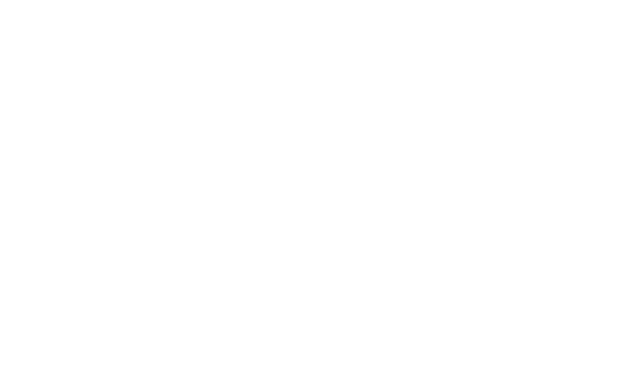
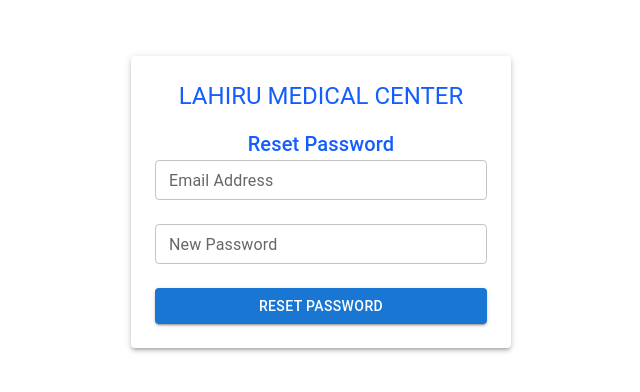
Before and after one commit to VirajithaDilsh/channeling-center-management-system, a React (Vite) app: page /forgot-password in a window 1280 px wide. Before the commit this address had no page. Shown: the part 198-590 px from the top of the page, without its empty margins (319-959 px from the left). Built offline with nearby package versions, Linux system fonts and the light colour scheme.

Commit message:
create FrogotPassword page and Api call

```diff
--- a/package.json
+++ b/package.json
@@ -10,6 +10,10 @@
     "preview": "vite preview"
   },
   "dependencies": {
+    "@emotion/react": "^11.14.0",
+    "@emotion/styled": "^11.14.1",
+    "@mui/icons-material": "^7.3.9",
+    "@mui/material": "^7.3.9",
     "axios": "^1.13.6",
     "lucide-react": "^0.576.0",
     "react": "^19.2.0",
--- /dev/null
+++ b/src/pages/ForgotPassword.jsx
@@ -0,0 +1,88 @@
+import React, { useState } from "react";
+import {
+  TextField,
+  Button,
+  Typography,
+  Paper
+} from "@mui/material";
+import { useNavigate } from "react-router-dom";
+import axios from "axios";
+
+const ForgotPassword = () => {
+  const [email, setEmail] = useState("");
+  const [newPassword, setNewPassword] = useState("");
+  const [message, setMessage] = useState("");
+  const navigate = useNavigate();
+
+  const handleReset = async () => {
+    try {
+      const res = await axios.post("http://localhost:5000/api/reset-password", {
+        email,
+        newPassword,
+      });
+      setMessage(res.data.message);
+      // Redirect to login after reset
+      setTimeout(() => navigate("/"), 2000);
+    } catch (err) {
+      setMessage(err.response?.data?.message || "Reset failed");
+    }
+  };
+
+  return (
+    <div className="min-h-screen flex items-center justify-center bg-cover bg-center">
+      <Paper elevation={3} className="w-[380px] p-6 text-center">
+
+        <div className="flex flex-col items-center mb-4">
+
+
+                  <Typography variant="h5" className="text-blue-600 font-semibold">
+                    LAHIRU MEDICAL CENTER
+                  </Typography>
+
+
+                </div>
+        <Typography variant="h6" className="text-blue-600 font-semibold mb-4">
+          Reset Password
+        </Typography>
+
+        <div className="mb-6">
+             <TextField
+          fullWidth
+          label="Email Address"
+          variant="outlined"
+          size="small"
+          value={email}
+          onChange={(e) => setEmail(e.target.value)}
+          className="mb-4"
+        />
+
+
+        </div>
+
+        <div className="mb-6">
+             <TextField
+          fullWidth
+          label="New Password"
+          type="password"
+          variant="outlined"
+          size="small"
+          value={newPassword}
+          onChange={(e) => setNewPassword(e.target.value)}
+          className="mb-4"
+        />
+
+        </div>
+
+
+
+        <Button variant="contained" onClick={handleReset} fullWidth>
+          Reset Password
+        </Button>
+
+        {message && <Typography color="primary" className="mt-2">{message}</Typography>}
+      </Paper>
+    </div>
+  );
+};
+
+export default ForgotPassword;
--- a/src/pages/Login.jsx
+++ b/src/pages/Login.jsx
@@ -1,4 +1,4 @@
-import React from "react";
+// import React from "react";
 import {
   TextField,
   Button,
@@ -9,10 +9,36 @@
   Link
 } from "@mui/material";
 import LockIcon from "@mui/icons-material/Lock";
+import React, { useState } from "react";
+import axios from "axios";
+import { useNavigate } from "react-router-dom";
 
 
 
 const Login = () => {
+
+   const [email, setEmail] = useState("");
+  const [password, setPassword] = useState("");
+  const [error, setError] = useState("");
+    const navigate = useNavigate();
+
+ const handleLogin = async () => {
+  console.log("Login clicked");
+  try {
+    const res = await axios.post("http://localhost:5000/api/login", {
+      email,
+      password,
+    });
+    console.log(res.data);
+    setError(""); // clear error
+    // alert("Login successful!");
+    navigate("/dashboard")
+  } catch (err) {
+    console.error(err.response?.data || err.message);
+    setError(err.response?.data?.message || "Login failed");
+  }
+};
+
   return (
      <div
       className="min-h-screen flex items-center justify-center bg-cover bg-center"
@@ -41,6 +67,8 @@
             variant="outlined"
             size="small"
             placeholder="your@example.com"
+            value={email} // bind state
+           onChange={(e) => setEmail(e.target.value)}
           />
         </div>
 
@@ -53,6 +81,8 @@
             variant="outlined"
             size="small"
             placeholder="Enter your password"
+             value={password} // bind state
+             onChange={(e) => setPassword(e.target.value)}
           />
         </div>
 
@@ -63,19 +93,21 @@
             label="Remember me"
           />
 
-          <Link href="#" underline="hover" className="text-sm">
+          <Link
+            component="button"
+            underline="hover"
+            className="text-sm"
+            onClick={() => navigate("/forgot-password")} // ✅ navigate to forgot page
+          >
             Forgot password?
           </Link>
         </div>
 
         {/* Login button */}
-        <Button
-          variant="contained"
-          fullWidth
-          className="!bg-blue-500 hover:!bg-blue-600"
-        >
-          Login
-        </Button>
+       <Button variant="contained" onClick={handleLogin} fullWidth>
+  Login
+  {error && <Typography color="error">{error}</Typography>}
+</Button>
 
 
 
--- a/src/routes/AppRoutes.jsx
+++ b/src/routes/AppRoutes.jsx
@@ -8,6 +8,7 @@
 import Reports from "../pages/dashboard/Reports.jsx";
 import Settings from "../pages/dashboard/Settings.jsx";
 import Login from "../pages/Login.jsx";
+import ForgotPassword from "../pages/ForgotPassword.jsx";
 
 const AppRoutes = () => {
     return (
@@ -15,6 +16,7 @@
             <Routes>
 
                  <Route path="/" element={<Login />} />
+                 <Route path="/forgot-password" element={<ForgotPassword />} />
                 <Route path="/dashboard" element={<DashboardLayout />}>
                     <Route index element={<DashboardHome />} />
                     <Route path="doctors" element={<Doctors />} />
```
Also changed, not shown: 1 other file (tests, documents, lock files or other folders).
